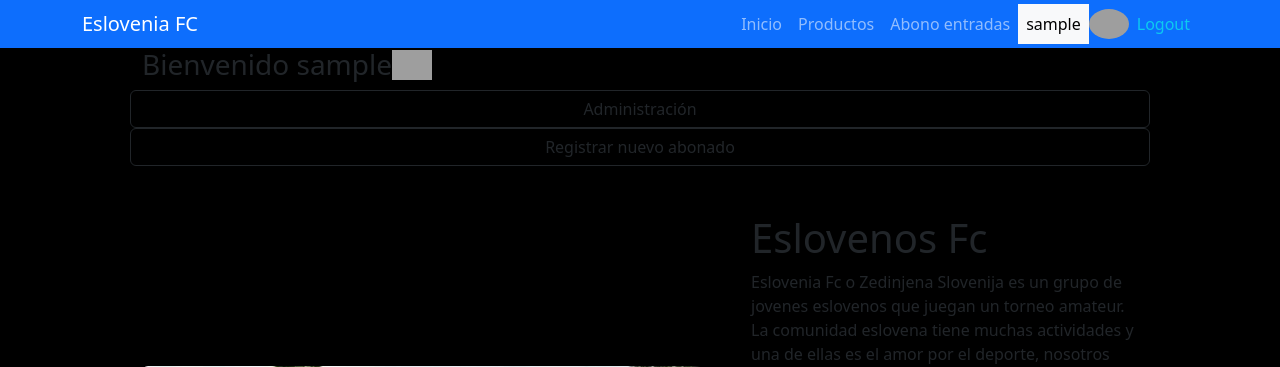
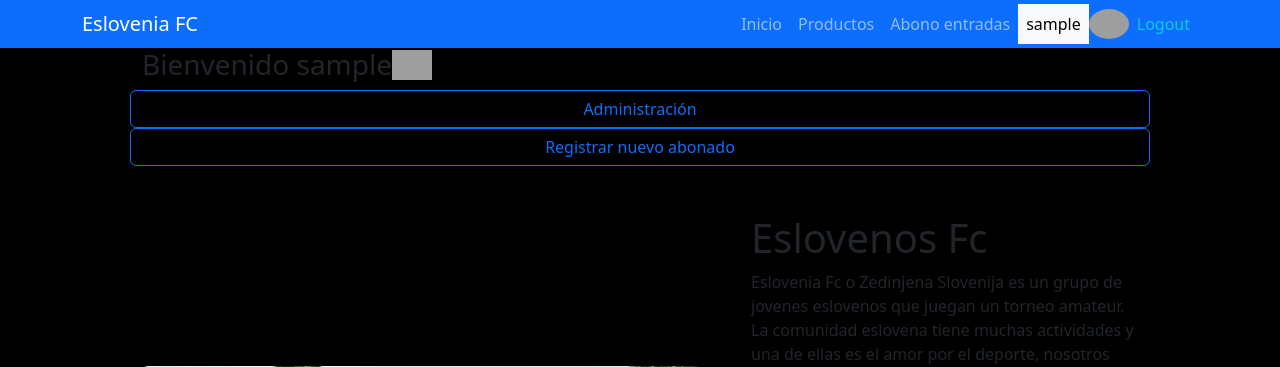
Before and after one commit to Markozelnik/desafiofinalkozelnik, a Django app: template project/apps/home/templates/home/index.html in a window 1280 px wide. Shown: the top 367 px of the page. Run offline with Django 4.2, Linux system fonts and the light colour scheme; the template is opened without the code that fills it, so the values that code supplies are empty; the visitor is signed in with stand-in values (Sample User, id 1); parts of the project's set-up code (start-up, migrations or seed data) failed here and were passed over; some libraries are stand-ins or nearby versions; grey boxes are pictures that could not be loaded.

Commit message:
Entrega Final

```diff
--- a/project/apps/home/templates/home/about.html
+++ b/project/apps/home/templates/home/about.html
@@ -1,5 +1,5 @@
 {% extends 'home/base.html' %}
 
 {% block content %}
-    <div class="text-center display-1 mb-5 mt-3">Somos un equipo de futbol de eslovenos que juegan un torneo amateur representando las raices de nuestroa abuelos</div>
+    <div class="text-center display-1 mb-5 mt-3">Somos un equipo de futbol de eslovenos que juegan un torneo amateur representando las raices de nuestroa abuelos. Mas informacion en la pagina princpial</div>
 {% endblock %}
--- a/project/apps/home/templates/home/base.html
+++ b/project/apps/home/templates/home/base.html
@@ -8,8 +8,13 @@
               content="width=device-width, initial-scale=1, shrink-to-fit=no" />
         <meta name="description" content="" />
         <meta name="author" content="" />
+
+       <!--meta kw-->
+       <meta name="keywords" content="deportes, app, eslovenia, futbol, futbol amateur, argentina, champiosn legue, mundial, ">
+
         <!--logo pagina en la pestaña-->
         <link rel="shortcut icon" href="Logo/ZSescudo.jpg" type="image/x-icon">
+
         <title>Eslovenia FC</title>
         <!-- Favicon-->
         <link rel="icon"
@@ -26,7 +31,6 @@
         <div class="container px-4">
             <!-- Heading Row-->
             <div class="mb-lg-5 m-5">
-
                 {% block content %}
                 {% block content_title %}{% endblock content_title %}
                 {% endblock content %}
--- a/project/apps/home/templates/home/index.html
+++ b/project/apps/home/templates/home/index.html
@@ -15,10 +15,10 @@
     {% if messages %}{{ messages }}{% endif %}
     {% if user.is_staff %}
         <div class="row">
-            <a href="{% url 'admin:index' %}" class="btn btn-outline-dark">Administración</a>
+            <a href="{% url 'admin:index' %}" class="btn btn-outline-primary">Administración</a>
         </div>
         <div class="row">
-            <a href="{% url 'home:register' %}" class="btn btn-outline-dark">Registrar nuevo abonado</a>
+            <a href="{% url 'home:register' %}" class="btn btn-outline-primary">Registrar nuevo abonado</a>
         </div>
     {% endif %}
     <div class="row gx-4 gx-lg-5 align-items-center my-5">
```
